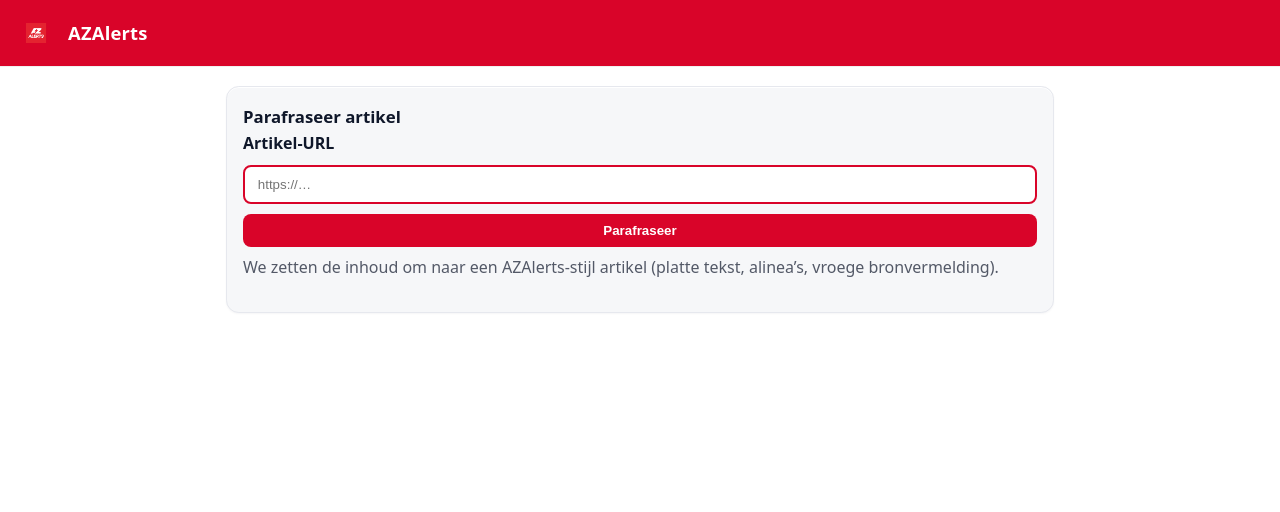
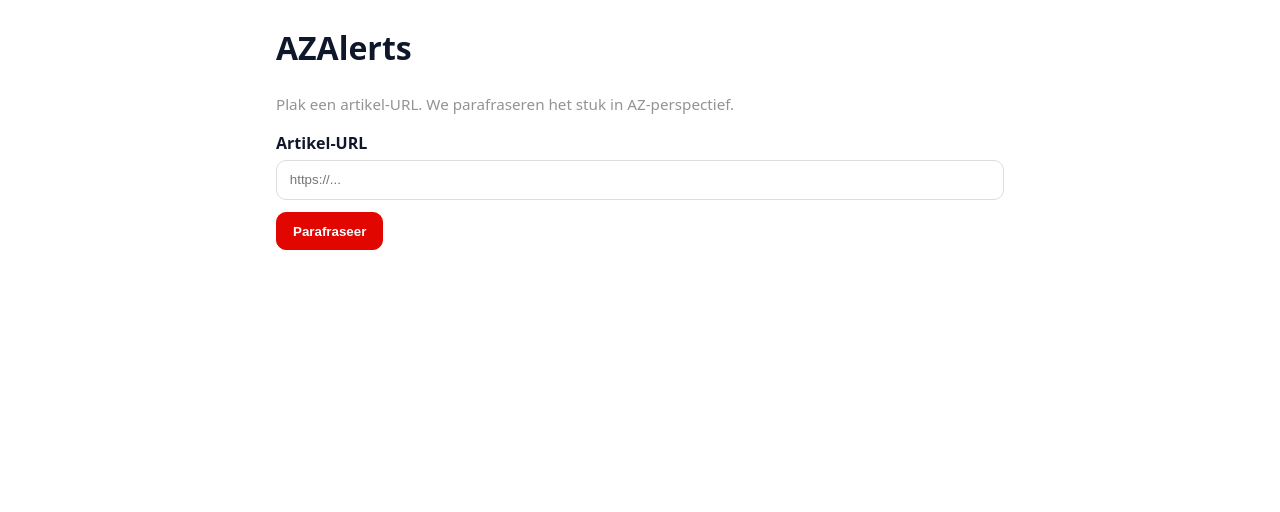
Before and after one commit to azalerts/azalerts-bot, a Flask app: page / in a window 1280 px wide. Shown: the top 512 px of the page. Before the commit the page ends 313 px from the top, so only its background shows below. Run offline with Flask 3, Linux system fonts and the light colour scheme; some libraries are stand-ins or nearby versions.

Commit message:
Update az_form.html

```diff
--- a/templates/az_form.html
+++ b/templates/az_form.html
@@ -3,102 +3,108 @@
 <head>
   <meta charset="utf-8" />
   <meta name="viewport" content="width=device-width, initial-scale=1" />
-  <title>AZAlerts bot</title>
+  <title>AZAlerts • Parafraseer</title>
   <link rel="stylesheet" href="{{ url_for('static', filename='styles.css') }}">
+  <style>
+    .container { max-width: 760px; margin: 1.5rem auto; padding: 0 1rem; }
+    .field { margin: .8rem 0; }
+    label { display:block; margin-bottom:.3rem; font-weight:600; }
+    input[type=url] { width:100%; padding:.7rem .8rem; border:1px solid #ddd; border-radius:10px; }
+    .btn { padding:.65rem 1rem; border-radius:10px; border:1px solid #cfcfcf; background:#fff; cursor:pointer; font-weight:600; }
+    .btn-primary { background:#e10600; color:#fff; border-color:#e10600; }
+    .hint { color:#666; font-size:.95rem; }
+
+    /* Overlay + progress */
+    .overlay {
+      position: fixed; inset: 0; background: rgba(255,255,255,.9);
+      display: none; align-items: center; justify-content: center; z-index: 9999;
+      text-align:center; padding: 1rem;
+    }
+    .ball { font-size: 42px; margin-bottom: 12px; }
+    .progress { width: 360px; max-width: 86vw; height: 10px; background: #eee; border-radius: 999px; overflow: hidden; margin: 0 auto; }
+    .progress-fill { height: 100%; width: 0%; background: #e10600; transition: width .25s ease; }
+    .muted { color:#666; font-size:.95rem; margin-top:.5rem; }
+  </style>
 </head>
 <body>
-  <header class="topbar">
-    <div class="brand">
-      <img src="{{ url_for('static', filename='img/azalerts-logo.png') }}" alt="AZAlerts" class="brand-logo" />
-      <span>AZAlerts</span>
-    </div>
-  </header>
-
   <main class="container">
     {% with msgs = get_flashed_messages() %}
       {% if msgs %}
-        <div class="alert" role="status" aria-live="polite">
+        <div class="alert">
           {% for m in msgs %}<p>{{ m }}</p>{% endfor %}
         </div>
       {% endif %}
     {% endwith %}
 
-    <section class="card">
-      <h2>Parafraseer artikel</h2>
-      <form action="/" method="post" class="stack" id="azForm">
+    <h1>AZAlerts</h1>
+    <p class="hint">Plak een artikel-URL. We parafraseren het stuk in AZ-perspectief.</p>
+
+    <form id="azForm" method="post" action="/">
+      <div class="field">
         <label for="url">Artikel-URL</label>
-        <input type="url" id="url" name="url" placeholder="https://…" required />
-        <button type="submit" class="btn" id="submitBtn">Parafraseer</button>
-      </form>
-      <p class="hint">We zetten de inhoud om naar een AZAlerts-stijl artikel (platte tekst, alinea’s, vroege bronvermelding).</p>
-    </section>
+        <input type="url" id="url" name="url" placeholder="https://..." required>
+      </div>
+      <button class="btn btn-primary" type="submit">Parafraseer</button>
+    </form>
   </main>
 
-  <!-- Loading overlay -->
-  <div id="loadingOverlay" class="loading-overlay" hidden aria-hidden="true">
-    <div class="loading-card" role="dialog" aria-modal="true" aria-label="Bezig met parafraseren">
-      <div class="loading-row">
-        <span class="ball" aria-hidden="true">⚽</span>
-        <strong>Bezig met parafraseren…</strong>
-      </div>
-      <div class="progress" aria-label="Voortgang">
-        <div class="progress-bar" id="progressBar" style="width:0%"></div>
-      </div>
-      <p class="small-note">Dit kan eventjes duren. We zetten het artikel om naar AZAlerts-stijl.</p>
+  <!-- Laad-overlay met voortgang -->
+  <div id="overlay" class="overlay" aria-hidden="true">
+    <div>
+      <div class="ball">⚽</div>
+      <div class="progress"><div id="progressFill" class="progress-fill"></div></div>
+      <div class="muted" id="progressLabel" style="margin-top:.6rem;">Bezig met parafraseren…</div>
     </div>
   </div>
 
   <script>
-    (function () {
-      const form    = document.getElementById('azForm');
-      const btn     = document.getElementById('submitBtn');
-      const overlay = document.getElementById('loadingOverlay');
-      const bar     = document.getElementById('progressBar');
+    (function(){
+      const form = document.getElementById('azForm');
+      const overlay = document.getElementById('overlay');
+      const bar = document.getElementById('progressFill');
+      const label = document.getElementById('progressLabel');
 
-      let timer = null;
-      let p = 0;
+      let timer = null, pct = 0, running = false;
 
-      // Zorg dat bij élke pageload de overlay onzichtbaar is en progress 0
-      document.addEventListener('DOMContentLoaded', () => {
-        if (overlay) overlay.hidden = true;
-        if (bar) bar.style.width = '0%';
-        if (btn) { btn.disabled = false; btn.textContent = 'Parafraseer'; }
+      function showOverlay() {
+        overlay.style.display = 'flex';
+        overlay.setAttribute('aria-hidden', 'false');
+      }
+      function hideOverlay() {
+        overlay.style.display = 'none';
+        overlay.setAttribute('aria-hidden', 'true');
+      }
+      function startProgress() {
+        pct = 10; // start niet op 0
+        bar.style.width = pct + '%';
+        running = true;
+        timer = setInterval(() => {
+          // kleine stapjes tot 90%
+          if (pct < 90) {
+            pct += (Math.random() * 6) + 2; // 2–8%
+            if (pct > 90) pct = 90;
+            bar.style.width = pct.toFixed(0) + '%';
+          }
+        }, 350);
+      }
+      function finishProgress() {
+        if (!running) return;
+        clearInterval(timer);
+        bar.style.width = '100%';
+        running = false;
+      }
+
+      // Form submit → overlay aan + progress simulatie
+      form?.addEventListener('submit', () => {
+        showOverlay();
+        startProgress();
       });
 
-      // Alleen bij submit tonen we de overlay en starten we de "nep" progress
-      form?.addEventListener('submit', () => {
-        if (!overlay || !bar) return;
+      // Wanneer de nieuwe pagina is geladen (resultaat), is deze scriptcontext weg.
+      // Voor SPA-like navigatie (als je blijft op dezelfde pagina) zou je hier nog 'pageshow' kunnen afvangen.
 
-        // Verberg eventuele oude staat en reset
-        overlay.hidden = false;
-        overlay.setAttribute('aria-hidden', 'false');
-        p = 0;
-        bar.style.width = '0%';
-
-        if (btn) { btn.disabled = true; btn.textContent = 'Bezig…'; }
-
-        // Vriendelijke progress: sneller tot 60%, dan afremmen tot 90%.
-        timer = setInterval(() => {
-          const step = p < 60 ? 2.5 : (p < 80 ? 1.2 : 0.5);
-          p = Math.min(p + step, 90);
-          bar.style.width = p + '%';
-        }, 120);
-      }, { passive: true });
-
-      // Als de pagina gaat navigeren (server response), timer stoppen
-      window.addEventListener('pagehide', () => { if (timer) clearInterval(timer); });
-      window.addEventListener('beforeunload', () => { if (timer) clearInterval(timer); });
-
-      // Extra veiligheid: als we om wat voor reden dan ook op dezelfde pagina blijven,
-      // verberg overlay na 3 minuten om "blijft hangen"-gevoel te voorkomen.
-      setTimeout(() => {
-        if (!document.hidden && overlay && !overlay.hidden) {
-          if (timer) clearInterval(timer);
-          overlay.hidden = true;
-          overlay.setAttribute('aria-hidden', 'true');
-          if (btn) { btn.disabled = false; btn.textContent = 'Parafraseer'; }
-        }
-      }, 180000);
+      // Zorg dat overlay verborgen is bij eerste load
+      hideOverlay();
     })();
   </script>
 </body>
```
